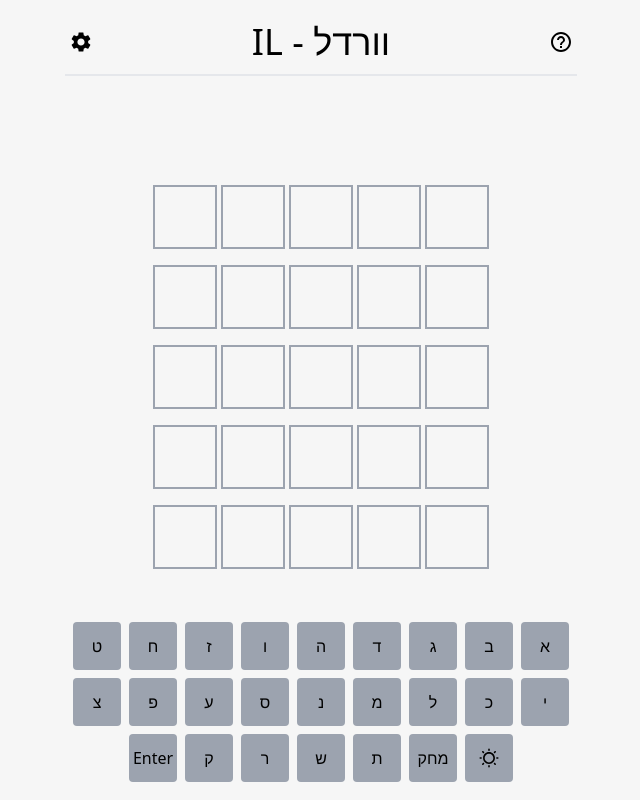
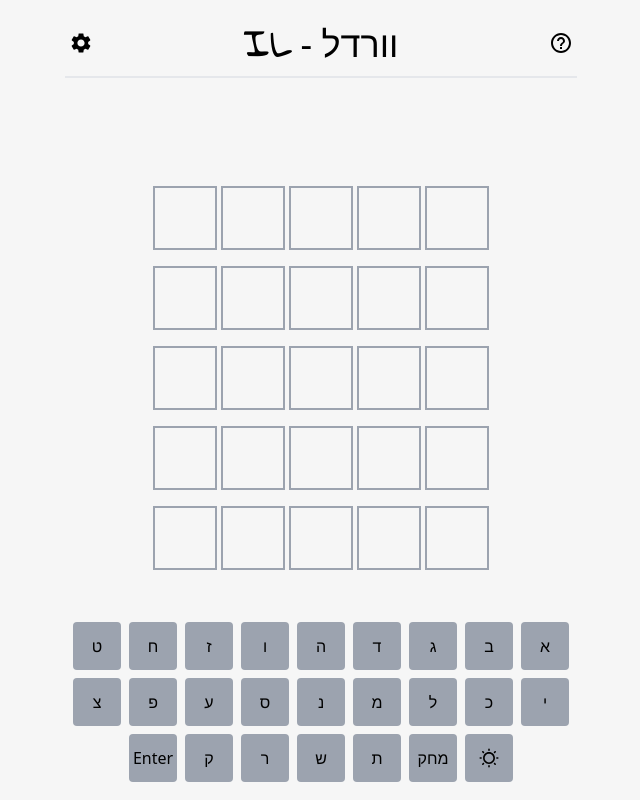
Before and after one commit to Asi889/wordel-game, a Vue app: page / in a window 1280 px wide. Shown: the whole page, without its empty margins (466-1106 px from the left). Built offline with nearby package versions, Linux system fonts and the light colour scheme.

Commit message:
hell marry

```diff
--- a/public/index.html
+++ b/public/index.html
@@ -1,17 +1,30 @@
 <!DOCTYPE html>
 <html lang="HE" dir="rtl">
+
 <head>
   <meta charset="utf-8">
   <meta http-equiv="X-UA-Compatible" content="IE=edge">
   <meta name="viewport" content="width=device-width,initial-scale=1.0">
   <link rel="icon" href="<%= BASE_URL %>favicon.ico">
-    <title><%= htmlWebpackPlugin.options.title %></title>
+
+
+  <link rel="preconnect" href="https://fonts.googleapis.com">
+  <link rel="preconnect" href="https://fonts.gstatic.com" crossorigin>
+  <link
+    href="https://fonts.googleapis.com/css2?family=Gloria+Hallelujah&family=Itim&family=Yanone+Kaffeesatz:wght@200;300;400;500;600;700&display=swap"
+    rel="stylesheet">
+  <title>
+    <%= htmlWebpackPlugin.options.title %>
+  </title>
 </head>
+
 <body>
   <noscript>
-      <strong>We're sorry but <%= htmlWebpackPlugin.options.title %> doesn't work properly without JavaScript enabled. Please enable it to continue.</strong>
+    <strong>We're sorry but <%= htmlWebpackPlugin.options.title %> doesn't work properly without JavaScript enabled.
+        Please enable it to continue.</strong>
   </noscript>
   <div id="app"></div>
   <!-- built files will be auto injected -->
 </body>
+
 </html>
--- a/src/components/SettingsPage.vue
+++ b/src/components/SettingsPage.vue
@@ -1,9 +1,9 @@
 <template>
-  <div class="settings-wrapper pt-3 w-full flex flex-col gap-y-4 px-2 sm:px-0 slide-up text-sm sm:text-base" v-bind:class="{settingsWrapperDarkmode: darkMode}">
+  <div class="settings-wrapper pt-3 w-full flex flex-col gap-y-4 px-2 sm:px-0 slide-up " v-bind:class="{settingsWrapperDarkmode: darkMode}">
     <div class="flex justify-between">
       <span></span>
-      <h1>הגדרות</h1>
-      <button @click="handlClick">X</button>
+      <h1 class=" text-xl">הגדרות</h1>
+      <button class="pl-3 sm:pl-1 font-semibold" @click="handlClick">X</button>
     </div>
     <div
       class="flex justify-between border-b-2 border-gray-300 py-3 items-center"
--- a/src/components/TopBar.vue
+++ b/src/components/TopBar.vue
@@ -18,12 +18,16 @@
         d="M11 18h2v-2h-2v2zm1-16C6.48 2 2 6.48 2 12s4.48 10 10 10 10-4.48 10-10S17.52 2 12 2zm0 18c-4.41 0-8-3.59-8-8s3.59-8 8-8 8 3.59 8 8-3.59 8-8 8zm0-14c-2.21 0-4 1.79-4 4h2c0-1.1.9-2 2-2s2 .9 2 2c0 2-3 1.75-3 5h2c0-2.25 3-2.5 3-5 0-2.21-1.79-4-4-4z"
       ></path>
     </svg>
+    <div>
+
     <h1
-      class="text-4xl inline-block grow-0"
+      class=" text-4xl inline-block grow-0"
       v-bind:class="{ darkModeText: darkMode }"
     >
       {{ title }}
     </h1>
+    <h1 class="title text-4xl inline-block grow-0 pr-2">IL</h1>
+    </div>
 <svg
       xmlns="http://www.w3.org/2000/svg"
       height="24"
@@ -52,7 +56,7 @@
   props: ["layout", "darkModeText", "darkMode"],
   setup(props) {
     const { layout, darkModeText, darkMode } = props;
-    const title = "וורדל - IL" as string;
+    const title = "וורדל - " as string;
     const openSettings = () => {
       layout.main = false;
       layout.info = true;
@@ -76,4 +80,7 @@
 .darkModeIcon {
   fill: rgb(173, 170, 170) ;
 }
+.title{
+  font-family: 'Gloria Hallelujah', cursive;
+}
 </style>
```
Lines whose indentation alone changed are shown as unchanged.
